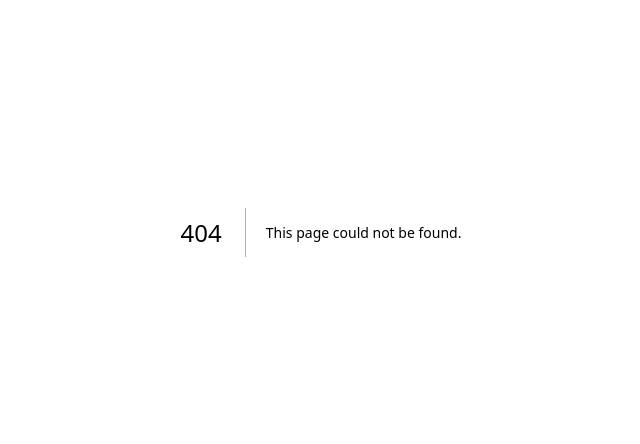
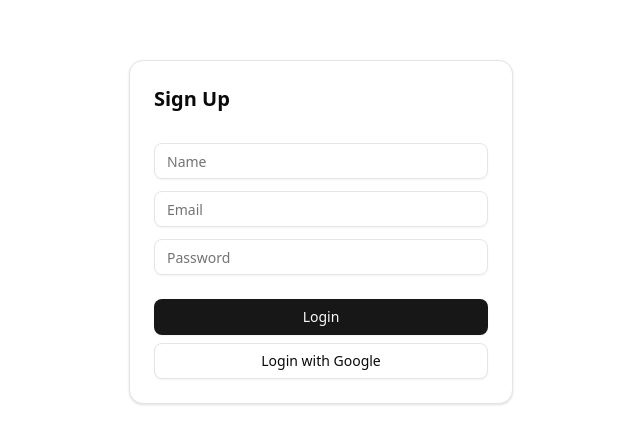
Before and after one commit to andimtrj/mooneye, a Next.js app: page /signup in a window 1280 px wide. Before the commit this address had no page. Shown: the part 168-612 px from the top of the page, without its empty margins (319-959 px from the left). Built offline with nearby package versions, Linux system fonts and the light colour scheme.

Commit message:
Setup sign up page and firebase

```diff
--- a/app/layout.jsx
+++ b/app/layout.jsx
@@ -15,7 +15,7 @@ export const metadata = {
 export default function RootLayout({ children }) {
   return (
     <html lang="en">
-      <body className={`${poppins.variable}`}>
+      <body className={poppins.variable}>
         {children}
       </body>
     </html>
--- /dev/null
+++ b/app/signup/layout.jsx
@@ -0,0 +1,10 @@
+
+import React from 'react'
+
+export default function SignUpLayout({ children }) {
+  return (
+    <div className='flex items-center justify-center min-h-screen'>
+      {children}
+    </div>
+  )
+}
--- /dev/null
+++ b/app/signup/page.jsx
@@ -0,0 +1,36 @@
+import { Button } from "@/components/ui/button";
+import {
+  Card,
+  CardContent,
+  CardFooter,
+  CardHeader,
+  CardTitle,
+} from "@/components/ui/card";
+import { Input } from "@/components/ui/input";
+
+export default function SignUp() {
+  return (
+    <Card className="w-full max-w-sm">
+      <CardHeader>
+        <CardTitle className={'text-xl'}>Sign Up</CardTitle>
+      </CardHeader>
+      <CardContent>
+        <form>
+          <div className="flex flex-col gap-3">
+            <Input id="name" type="text" placeholder="Name" required />
+            <Input id="email" type="email" placeholder="Email" required />
+            <Input id="password" type="password" placeholder='Password' required />
+          </div>
+        </form>
+      </CardContent>
+      <CardFooter className="flex-col gap-2">
+        <Button type="submit" className="w-full">
+          Login
+        </Button>
+        <Button variant="outline" className="w-full">
+          Login with Google
+        </Button>
+      </CardFooter>
+    </Card>
+  );
+}
--- a/components/ui/button.jsx
+++ b/components/ui/button.jsx
@@ -5,7 +5,7 @@ import { cva } from "class-variance-authority";
 import { cn } from "@/lib/utils"
 
 const buttonVariants = cva(
-  "inline-flex items-center justify-center gap-2 whitespace-nowrap rounded-md text-sm font-medium transition-all disabled:pointer-events-none disabled:opacity-50 [&_svg]:pointer-events-none [&_svg:not([class*='size-'])]:size-4 shrink-0 [&_svg]:shrink-0 outline-none focus-visible:border-ring focus-visible:ring-ring/50 focus-visible:ring-[3px] aria-invalid:ring-destructive/20 dark:aria-invalid:ring-destructive/40 aria-invalid:border-destructive",
+  "cursor-pointer inline-flex items-center justify-center gap-2 whitespace-nowrap rounded-md text-sm font-medium transition-all disabled:pointer-events-none disabled:opacity-50 [&_svg]:pointer-events-none [&_svg:not([class*='size-'])]:size-4 shrink-0 [&_svg]:shrink-0 outline-none focus-visible:border-ring focus-visible:ring-ring/50 focus-visible:ring-[3px] aria-invalid:ring-destructive/20 dark:aria-invalid:ring-destructive/40 aria-invalid:border-destructive",
   {
     variants: {
       variant: {
--- /dev/null
+++ b/components/ui/label.jsx
@@ -0,0 +1,23 @@
+"use client"
+
+import * as React from "react"
+import * as LabelPrimitive from "@radix-ui/react-label"
+
+import { cn } from "@/lib/utils"
+
+function Label({
+  className,
+  ...props
+}) {
+  return (
+    <LabelPrimitive.Root
+      data-slot="label"
+      className={cn(
+        "flex items-center gap-2 text-sm leading-none font-medium select-none group-data-[disabled=true]:pointer-events-none group-data-[disabled=true]:opacity-50 peer-disabled:cursor-not-allowed peer-disabled:opacity-50",
+        className
+      )}
+      {...props} />
+  );
+}
+
+export { Label }
--- /dev/null
+++ b/firebase/config.js
@@ -0,0 +1,26 @@
+import { initializeApp } from "firebase/app";
+import { getFirestore } from "firebase/firestore";
+import { getAuth } from "firebase/auth";
+
+function getFirebaseConfig() {
+  return {
+    apiKey: process.env.NEXT_PUBLIC_API_KEY,
+    authDomain: process.env.NEXT_PUBLIC_AUTH_DOMAIN,
+    projectId: process.env.NEXT_PUBLIC_PROJECT_ID,
+    storageBucket: process.env.NEXT_PUBLIC_STORAGE_BUCKET,
+    messagingSenderId: process.env.NEXT_PUBLIC_MESSAGING_SENDER_ID,
+    appId: process.env.NEXT_PUBLIC_APP_ID,
+  };
+}
+
+export default function getConfig() {
+  const firebaseConfig = getFirebaseConfig();
+  const app = initializeApp(firebaseConfig);
+  const db = getFirestore(app);
+  const auth = getAuth(app);
+
+  return {
+    db,
+    auth,
+  };
+}
--- a/package.json
+++ b/package.json
@@ -9,6 +9,7 @@
     "lint": "eslint"
   },
   "dependencies": {
+    "@radix-ui/react-label": "^2.1.7",
     "@radix-ui/react-slot": "^1.2.3",
     "class-variance-authority": "^0.7.1",
     "clsx": "^2.1.1",
```
Also changed, not shown: 1 other file (tests, documents, lock files or other folders).
